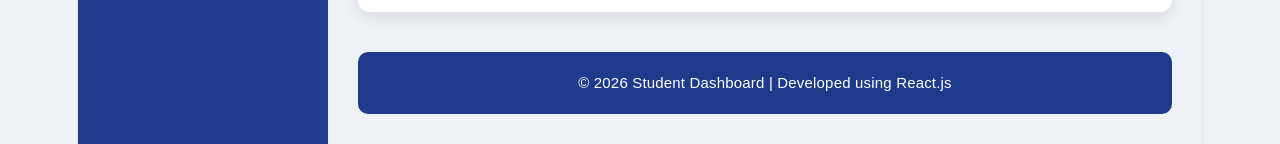
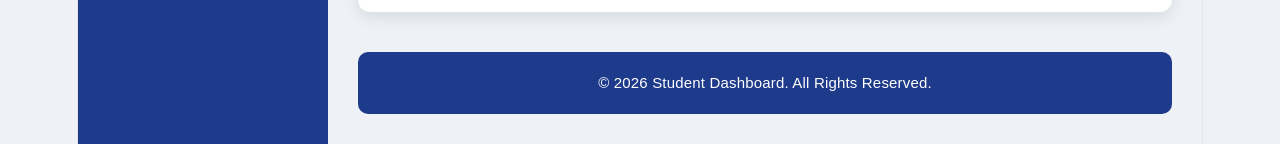
Before and after one commit to afzal9798/fatima-student-dashboard, a React (Vite) app: page / in a window 1280 px wide. Shown: the part 2010-2154 px from the top of the page. Built offline with nearby package versions, Linux system fonts and the light colour scheme.

Commit message:
Finalize student dashboard project

```diff
--- a/src/components/Footer.jsx
+++ b/src/components/Footer.jsx
@@ -1,7 +1,7 @@
 function Footer() {
   return (
     <footer className="footer">
-      <p>© 2026 Student Dashboard | Developed using React.js</p>
+      <p>© 2026 Student Dashboard. All Rights Reserved.</p>
     </footer>
   );
 }
```
